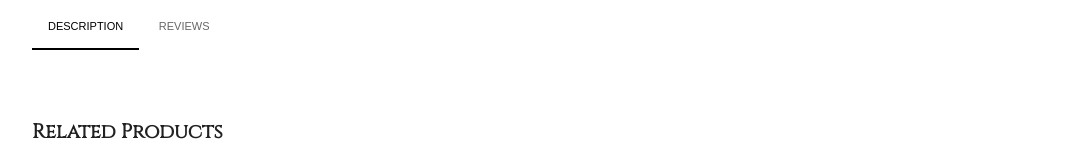
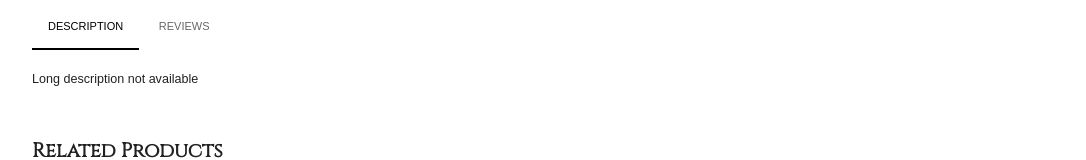
Before and after one commit to nikoavgerinos/ecommerce, a React (Create React App) app in the folder client/: page /item/1 in a window 1280 px wide. Shown: the part 378-538 px from the top of the page, without its empty margins (96-1182 px from the left). Built offline with nearby package versions, Linux system fonts and the light colour scheme; no server answers; a web font is replaced by a local one.

Commit message:
fix: fixed invalid prop error in ItemDetails.jsx

```diff
--- a/client/src/index.js
+++ b/client/src/index.js
@@ -11,7 +11,8 @@ import cartReducer from "./state"
 
 const store = configureStore({
   reducer: { cart: cartReducer },
-});
+},
+);
 
 const root = ReactDOM.createRoot(document.getElementById('root'));
 root.render(
--- a/client/src/scenes/itemDetails/ItemDetails.jsx
+++ b/client/src/scenes/itemDetails/ItemDetails.jsx
@@ -1,15 +1,14 @@
-import { Box, Button, IconButton, Typography } from "@mui/material";
-import Tabs from "@mui/material/Tabs";
-import Tab from "@mui/material/Tab";
-import { useParams } from "react-router-dom";
 import { useEffect, useState } from "react";
-import Item from "../../components/Item";
+import { useDispatch } from "react-redux";
+import { IconButton, Box, Typography, Button, Tabs, Tab } from "@mui/material";
+
 import FavoriteBorderOutlinedIcon from "@mui/icons-material/FavoriteBorderOutlined";
 import AddIcon from "@mui/icons-material/Add";
 import RemoveIcon from "@mui/icons-material/Remove";
 import { shades } from "../../theme";
 import { addToCart } from "../../state";
-import { useDispatch } from "react-redux";
+import { useParams } from "react-router-dom";
+import Item from "../../components/Item";
 
 const ItemDetails = () => {
   const dispatch = useDispatch();
@@ -74,9 +73,9 @@ const ItemDetails = () => {
           <Box m="65px 0 25px 0">
             <Typography variant="h3">{item?.attributes?.name}</Typography>
             <Typography>${item?.attributes?.price}</Typography>
-            <Typography sx={{ mt: "20px" }}>
+            {/* <Typography sx={{ mt: "20px" }}>
               {item?.attributes?.longDescription}
-            </Typography>
+            </Typography> */}
           </Box>
 
           <Box display="flex" alignItems="center" minHeight="50px">
@@ -127,7 +126,15 @@ const ItemDetails = () => {
       </Box>
       <Box display="flex" flexWrap="wrap" gap="15px">
         {value === "description" && (
-          <div>{item?.attributes?.longDescription}</div>
+          <div>
+            {item &&
+            item.attributes &&
+            typeof item.attributes.longDescription === "string" ? (
+              item.attributes.longDescription
+            ) : (
+              <Typography>Long description not available</Typography>
+            )}
+          </div>
         )}
         {value === "reviews" && <div>reviews</div>}
       </Box>
```
Also changed, not shown: client/src/state/index.js (+5 -5 lines), 1 other file (tests, documents, lock files or other folders).
